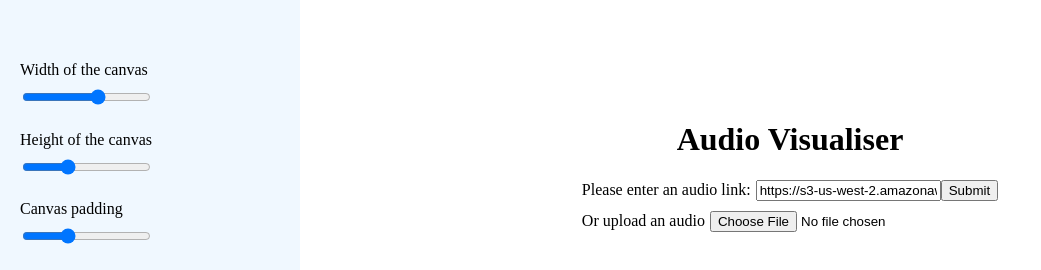
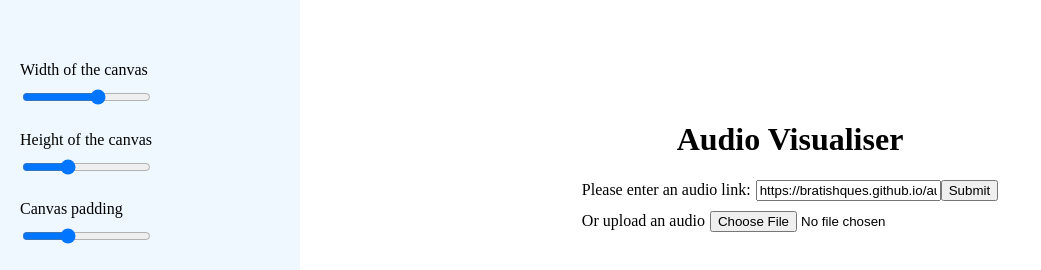
Before and after one commit to Bratishques/audiovisualiser, a Next.js app: page /audiovisualiser/ in a window 1280 px wide. Shown: the top 270 px of the page, without its empty margins (0-1041 px from the left). Built offline with nearby package versions, Linux system fonts and the light colour scheme.

Commit message:
Fixed broken link

```diff
--- a/pages/index.js
+++ b/pages/index.js
@@ -5,7 +5,7 @@ import Sidebar from "../components/sidebar";
 
 export default function Home() {
   const [audioLink, setAudioLink] = useState(
-    "https://s3-us-west-2.amazonaws.com/s.cdpn.io/3/shoptalk-clip.mp3"
+    "https://bratishques.github.io/audiovisualiser/mp3.mp3"
   );
   const [audioFile, setAudioFile] = useState(null);
   const [audioContextState, setAudioContextState] = useState(null);
```
Also changed, not shown: 1 other file (tests, documents, lock files or other folders).
